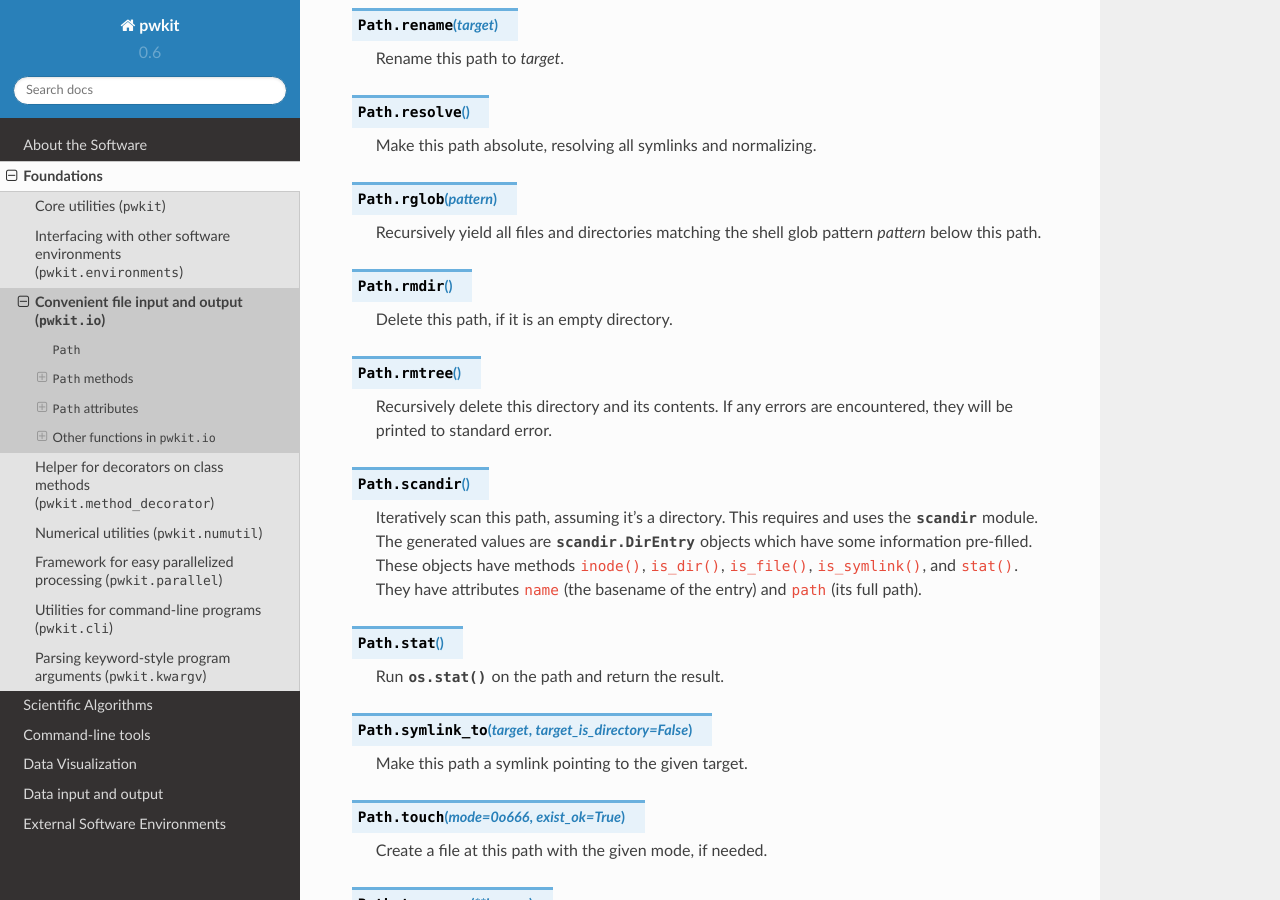
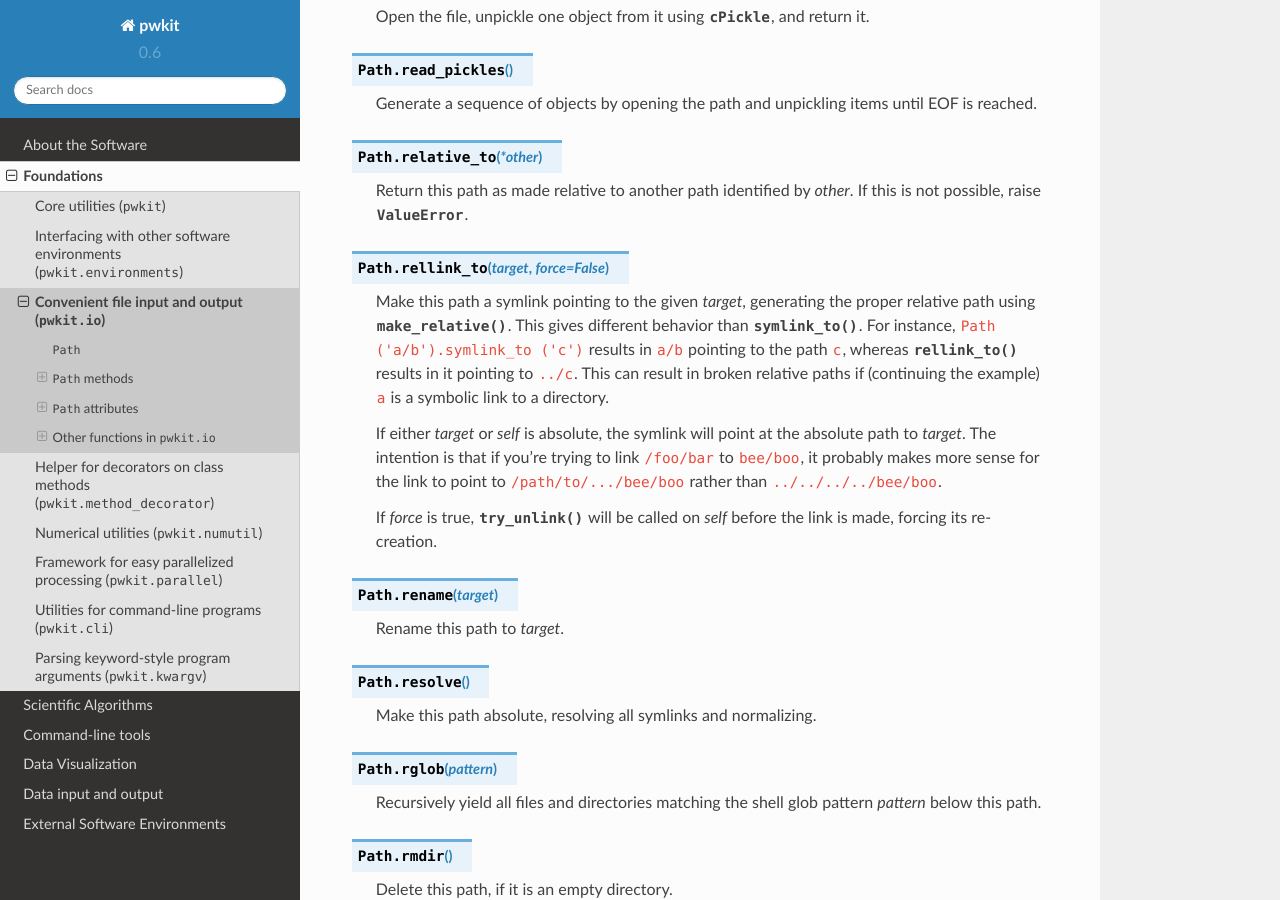
Before and after one commit to pkgw/pwkit, a Sphinx documentation site: the page built from docs/source/foundations/io.rst, in a window 1280 px wide and 900 px high, scrolled down 4854 px. Built offline with Sphinx 7.4.7 and the Read the Docs theme 2.0.0, drawn with Linux system fonts in a browser that asks for light colours; formulas are drawn with MathJax 3; some of the changed text lies outside the part shown.

Commit message:
pwkit/io.py: add Path.make_relative(), Path.rellink_to()
Path.symlink_to() doesn't do the convenient thing with regard to relative-path
symlinks, so port in the rellink() logic. It turns out that Path.relative_to()
is a bit restrictive, so we implement one of those annoying
same-name-different-behavior functions to do what I want.

```diff
--- a/docs/source/foundations/io.rst
+++ b/docs/source/foundations/io.rst
@@ -36,30 +36,32 @@
    - :meth:`is_file`
    - :meth:`is_socket`
    - :meth:`is_symlink`
-   - :meth:`iterdir`
+   - :meth:`iterdir` — see also :meth:`scandir`
    - :meth:`joinpath`
+   - :meth:`make_relative`
    - :meth:`match`
    - :meth:`mkdir`
-   - :meth:`open`
+   - :meth:`open` — see also :meth:`try_open`
    - :meth:`read_lines`
    - :meth:`read_fits`
    - :meth:`read_hdf`
    - :meth:`read_pandas`
    - :meth:`read_pickle`
    - :meth:`read_pickles`
-   - :meth:`relative_to`
+   - :meth:`relative_to` — see also :meth:`make_relative`
+   - :meth:`rellink_to` — see also :meth:`symlink_to`
    - :meth:`rename`
    - :meth:`resolve`
    - :meth:`rglob`
-   - :meth:`rmdir`
-   - :meth:`rmtree`
-   - :meth:`scandir`
+   - :meth:`rmdir` — see also :meth:`rmtree`
+   - :meth:`rmtree` — see also :meth:`rmdir`
+   - :meth:`scandir` — see also :meth:`iterdir`
    - :meth:`stat`
-   - :meth:`symlink_to`
+   - :meth:`symlink_to` — see also :meth:`rellink_to`
    - :meth:`touch`
-   - :meth:`try_open`
-   - :meth:`try_unlink`
-   - :meth:`unlink`
+   - :meth:`try_open` — see also :meth:`open`
+   - :meth:`try_unlink` — see also :meth:`unlink`
+   - :meth:`unlink` — see also :meth:`try_unlink`
    - :meth:`with_name`
    - :meth:`with_suffix`
    - :meth:`write_pickle`
@@ -178,6 +180,17 @@
    absolute, all previous components are discarded.
 
 
+.. method:: Path.make_relative(other)
+
+   Return a new path that is the equivalent of this one relative to the path
+   *other*. Unlike :meth:`relative_to`, this will not throw an error if *self*
+   is not a sub-path of *other*; instead, it will use ``..`` to build a
+   relative path. This can result in invalid relative paths if *other* contains
+   a directory symbolic link.
+
+   If *self* is an absolute path, it is returned unmodified.
+
+
 .. method:: Path.match(pattern)
 
    Test whether this path matches the given shell glob pattern.
@@ -258,6 +271,25 @@
 
    Return this path as made relative to another path identified by *other*. If
    this is not possible, raise :exc:`ValueError`.
+
+
+.. method:: Path.rellink_to(target, force=False)
+
+   Make this path a symlink pointing to the given *target*, generating the
+   proper relative path using :meth:`make_relative`. This gives different
+   behavior than :meth:`symlink_to`. For instance, ``Path ('a/b').symlink_to
+   ('c')`` results in ``a/b`` pointing to the path ``c``, whereas
+   :meth:`rellink_to` results in it pointing to ``../c``. This can result in
+   broken relative paths if (continuing the example) ``a`` is a symbolic link
+   to a directory.
+
+   If either *target* or *self* is absolute, the symlink will point at the
+   absolute path to *target*. The intention is that if you’re trying to link
+   ``/foo/bar`` to ``bee/boo``, it probably makes more sense for the link to
+   point to ``/path/to/.../bee/boo`` rather than ``../../../../bee/boo``.
+
+   If *force* is true, :meth:`try_unlink` will be called on *self* before the
+   link is made, forcing its re-creation.
 
 
 .. method:: Path.rename(target)
```
Also changed, not shown: 1 other file.
